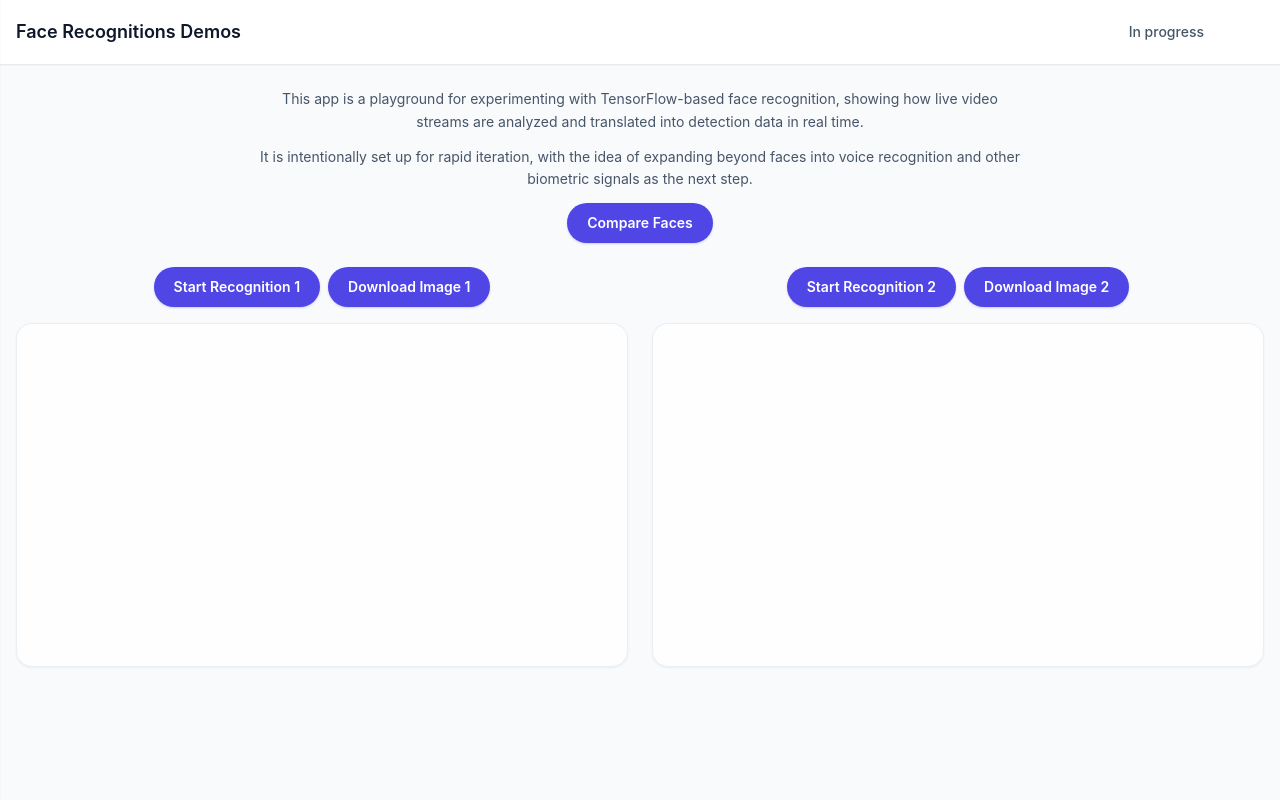
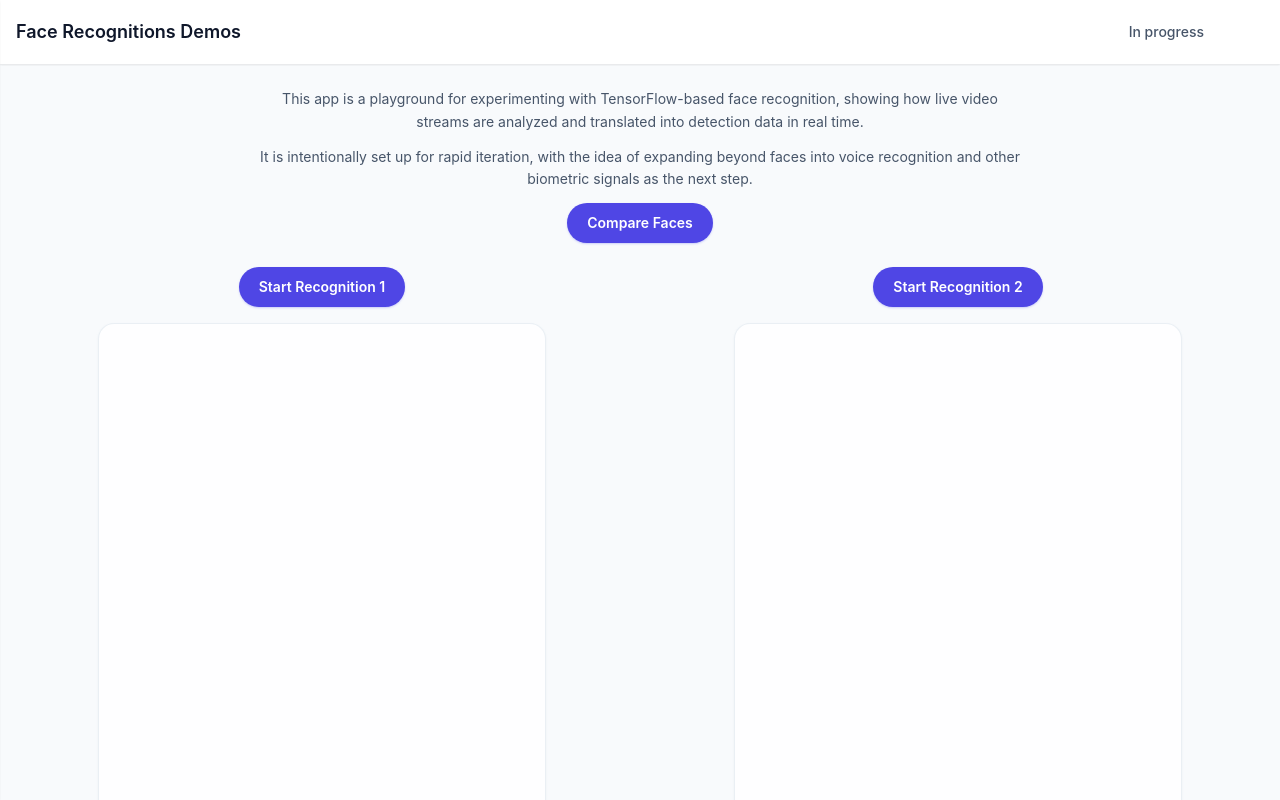
Before and after one commit to lyudmilpetrov/face-recognition-app, a React (Create React App) app: page / in a window 1280 px wide. Shown: the top 800 px of the page. Built offline with nearby package versions, Linux system fonts and the light colour scheme; some icons are missing.

Commit message:
Remove download buttons and adjust video cards

```diff
--- a/src/App.js
+++ b/src/App.js
@@ -41,12 +41,6 @@ function App() {
       if (predictions.length > 0) {
         // setInfo2(predictions);
       }
-    }
-  };
-
-  const handleDownloadImage = (ref) => {
-    if (ref.current) {
-      ref.current.downloadImage();
     }
   };
 
@@ -135,7 +129,7 @@ function App() {
     "inline-flex items-center justify-center gap-2 rounded-full bg-indigo-600 px-5 py-2.5 text-sm font-semibold text-white shadow-sm shadow-indigo-500/30 transition hover:-translate-y-0.5 hover:bg-indigo-500 hover:shadow-indigo-500/40 focus-visible:outline focus-visible:outline-2 focus-visible:outline-offset-2 focus-visible:outline-indigo-500 active:translate-y-0 disabled:cursor-not-allowed disabled:opacity-60 dark:bg-indigo-500 dark:hover:bg-indigo-400";
 
   const panelClasses =
-    "relative aspect-video w-full overflow-hidden rounded-2xl border border-slate-200/70 bg-white/80 p-4 shadow-sm shadow-slate-200/70 backdrop-blur-sm dark:border-slate-700 dark:bg-slate-800/60 dark:shadow-none";
+    "relative aspect-[3/4] w-full max-w-md overflow-hidden rounded-2xl border border-slate-200/70 bg-white/80 shadow-sm shadow-slate-200/70 backdrop-blur-sm dark:border-slate-700 dark:bg-slate-800/60 dark:shadow-none";
 
   return (
     <>
@@ -182,14 +176,8 @@ function App() {
               >
                 {!stopped1 ? "Stop" : "Start"} Recognition 1
               </button>
-              <button
-                className={`${buttonClasses} w-full sm:w-auto`}
-                onClick={() => handleDownloadImage(faceRecognitionRef1)}
-              >
-                Download Image 1
-              </button>
             </div>
-            <div className={panelClasses}>
+            <div className={`${panelClasses} mx-auto`}>
               <FaceRecognitionBlaze
                 ref={faceRecognitionRef1}
                 videoId="video1" // Ensure these are unique
@@ -215,14 +203,8 @@ function App() {
               >
                 {!stopped2 ? "Stop" : "Start"} Recognition 2
               </button>
-              <button
-                className={`${buttonClasses} w-full sm:w-auto`}
-                onClick={() => handleDownloadImage(faceRecognitionRef2)}
-              >
-                Download Image 2
-              </button>
             </div>
-            <div className={panelClasses}>
+            <div className={`${panelClasses} mx-auto`}>
               <FaceRecognitionBlaze
                 ref={faceRecognitionRef2}
                 videoId="video2" // Ensure these are unique
--- a/src/Components/FaceRecognitionBlaze.js
+++ b/src/Components/FaceRecognitionBlaze.js
@@ -29,7 +29,6 @@ const FaceRecognitionBlaze = forwardRef(
 
     useImperativeHandle(ref, () => ({
       stopFaceRecognition,
-      downloadImage,
       startFaceRecognition,
     }));
 
@@ -117,15 +116,6 @@ const FaceRecognitionBlaze = forwardRef(
       await loadModel();
     };
 
-    const downloadImage = () => {
-      const canvas = canvasRef.current;
-      const image = canvas.toDataURL("image/png");
-      const link = document.createElement("a");
-      link.download = "face_recognition_image.png";
-      link.href = image;
-      link.click();
-    };
-
     useEffect(() => {
       return () => {
         if (animationFrameId.current) {
--- a/src/Components/FaceRecognitionMesh.js
+++ b/src/Components/FaceRecognitionMesh.js
@@ -30,7 +30,6 @@ const FaceRecognitionMesh = forwardRef(
 
     useImperativeHandle(ref, () => ({
       stopFaceRecognition,
-      downloadImage,
       startFaceRecognition,
     }));
 
@@ -169,15 +168,6 @@ const FaceRecognitionMesh = forwardRef(
       return tempCanvas.toDataURL("image/png");
     };
 
-    const downloadImage = () => {
-      const canvas = canvasRef.current;
-      const image = canvas.toDataURL("image/png");
-      const link = document.createElement("a");
-      link.download = "face_recognition_image.png";
-      link.href = image;
-      link.click();
-    };
-
     useEffect(() => {
       setupCamera();
       loadModel();
```
